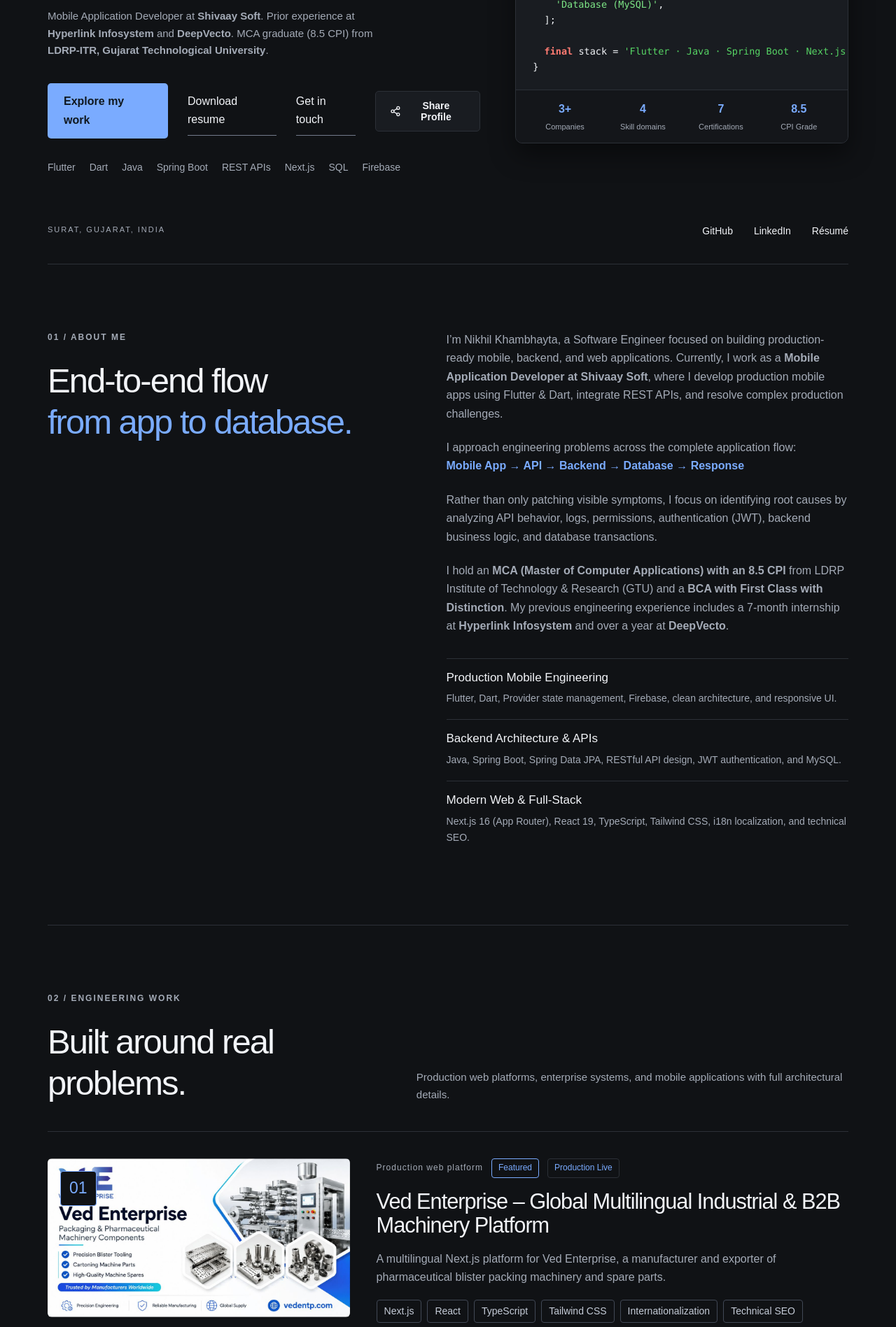
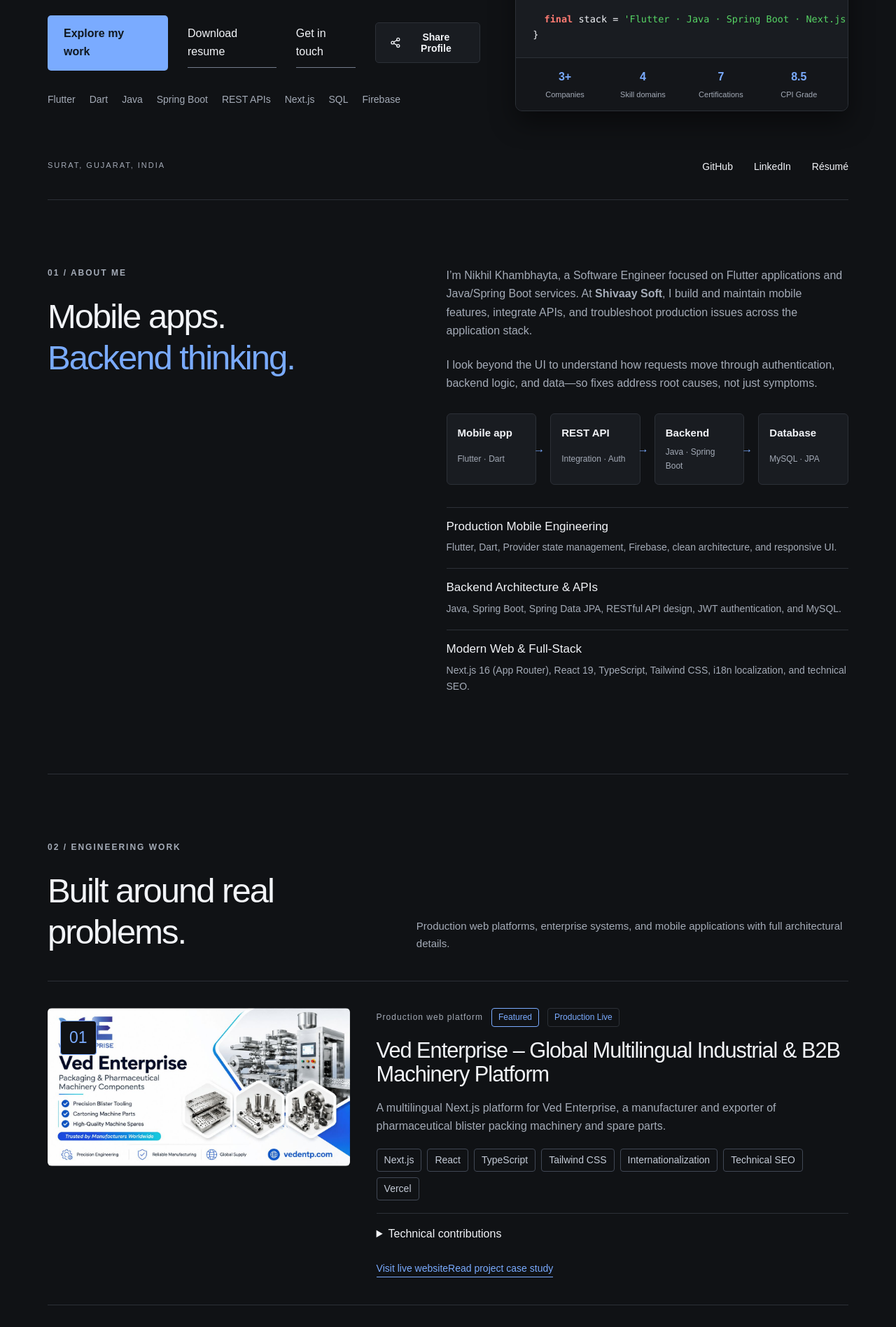
Before and after one commit to nikhil0667/Portfolio, a Next.js app: page / in a window 1280 px wide. Shown: the part 540-2437 px from the top of the page at 70% size. Built offline with nearby package versions, Linux system fonts and the light colour scheme.

Commit message:
feat: enhance portfolio structure with new project layout and skill categorization

```diff
--- a/app/redesign.css
+++ b/app/redesign.css
@@ -1793,3 +1793,114 @@ main section {
         letter-spacing: -1.2px;
     }
 }
+
+.architecture-flow {
+    display: grid;
+    grid-template-columns: repeat(4, minmax(0, 1fr));
+    gap: 20px;
+    list-style: none;
+    margin: 30px 0;
+    padding: 0;
+}
+
+.architecture-flow li {
+    position: relative;
+    display: grid;
+    gap: 5px;
+    padding: 15px;
+    background: var(--surface);
+    border: 1px solid var(--line);
+    border-radius: 6px;
+}
+
+.architecture-flow li + li::before {
+    content: "→";
+    position: absolute;
+    top: 50%;
+    left: -17px;
+    color: var(--blue);
+    transform: translate(-50%, -50%);
+}
+
+.architecture-flow strong {
+    font-family: var(--font-space-grotesk), sans-serif;
+    font-size: 15px;
+}
+
+.architecture-flow span {
+    color: var(--muted);
+    font-size: 12px;
+}
+
+.more-projects {
+    margin-top: 30px;
+}
+
+.more-projects > summary {
+    color: var(--blue);
+}
+
+.more-projects > summary span {
+    float: right;
+    color: var(--muted);
+    font: 14px var(--font-dm-sans), sans-serif;
+}
+
+.more-projects .project-list {
+    margin-top: 20px;
+}
+
+.resume-simple-card {
+    display: flex;
+    align-items: center;
+    justify-content: space-between;
+    gap: 30px;
+    padding: 30px;
+    background: var(--surface);
+    border: 1px solid var(--line);
+    border-radius: 8px;
+}
+
+.resume-simple-card > p {
+    margin: 0;
+    color: var(--muted);
+}
+
+.resume-simple-actions {
+    display: flex;
+    flex-wrap: wrap;
+    align-items: center;
+    gap: 16px;
+}
+
+.resume-simple-actions .button-secondary {
+    white-space: nowrap;
+}
+
+@media(max-width: 900px) {
+    .architecture-flow {
+        grid-template-columns: repeat(2, minmax(0, 1fr));
+    }
+
+    .architecture-flow li + li::before {
+        content: none;
+    }
+}
+
+@media(max-width: 600px) {
+    .resume-simple-card {
+        align-items: flex-start;
+        flex-direction: column;
+        padding: 24px 20px;
+    }
+
+    .resume-simple-actions {
+        align-items: stretch;
+        flex-direction: column;
+        width: 100%;
+    }
+
+    .resume-simple-actions > * {
+        text-align: center;
+    }
+}
--- a/components/PortfolioPage.jsx
+++ b/components/PortfolioPage.jsx
@@ -2,10 +2,8 @@ import Image from 'next/image';
 import { projects, certifications, experiences, education, skillGroups } from '../data/portfolio';
 import ShareButton from './ShareButton';
 
-const orderedProjects = [
-  ...projects.filter(project => project.featured),
-  ...projects.filter(project => !project.featured),
-];
+const featuredProjects = projects.filter(project => project.featured);
+const additionalProjects = projects.filter(project => !project.featured);
 
 const navigation = [
   ['Home', 'home'],
@@ -40,6 +38,66 @@ function Heading({ number, label, title, children }) {
   );
 }
 
+function ProjectRow({ project, index }) {
+  return (
+    <article className={`project-row${project.featured ? ' featured-project' : ''}`} key={project.title}>
+      <div className="project-visual">
+        <Image
+          src={project.image}
+          alt={project.imageAlt || `Illustration for ${project.title}`}
+          width={project.imageWidth || 600}
+          height={project.imageHeight || 400}
+          style={project.imageWidth && project.imageHeight
+            ? { aspectRatio: `${project.imageWidth} / ${project.imageHeight}` }
+            : undefined}
+          sizes="(max-width: 600px) 100vw, (max-width: 1240px) 40vw, 454px"
+        />
+        <span className="project-number">{String(index + 1).padStart(2, '0')}</span>
+      </div>
+      <div className="project-body">
+        <div className="project-meta">
+          <span>{project.category}</span>
+          {project.featured && <span className="project-featured-label">Featured</span>}
+          {project.context && project.context !== 'Production' && (
+            <span className="project-context">{project.context}</span>
+          )}
+          <span className="project-status">{project.status}</span>
+        </div>
+        <h3>{project.title}</h3>
+        <p>{project.description}</p>
+        <div className="tags" aria-label="Technologies">
+          {project.tech.map(tech => (
+            <span key={tech}>{tech}</span>
+          ))}
+        </div>
+        <details className="project-details">
+          <summary>Technical contributions</summary>
+          {project.architecture && (
+            <p className="project-architecture">
+              <strong>Architecture:</strong> {project.architecture}
+            </p>
+          )}
+          <ul>
+            {project.contributions.map(detail => (
+              <li key={detail}>{detail}</li>
+            ))}
+          </ul>
+        </details>
+        {project.link && (
+          <ExternalLink className="project-link" href={project.link} ariaLabel={`Visit live website for ${project.title}`}>
+            Visit live website
+          </ExternalLink>
+        )}
+        {project.slug && (
+          <a className="project-link" href={`/projects/${project.slug}`}>
+            Read project case study
+          </a>
+        )}
+      </div>
+    </article>
+  );
+}
+
 export default function PortfolioPage() {
   return (
     <>
@@ -69,17 +127,16 @@ export default function PortfolioPage() {
         {/* HERO SECTION */}
         <section className="hero" id="home">
           <div className="hero-copy">
-            <p className="eyebrow">NIKHIL KHAMBHAYTA · SOFTWARE ENGINEER</p>
+            <p className="eyebrow">NIKHIL KHAMBHAYTA · MOBILE &amp; BACKEND ENGINEER</p>
             <h1 className="hero-headline">
-              Software Engineer<br />
-              <span>| Flutter, Java &amp; Spring Boot |</span><br />
-              Building Production-Ready Applications
+              Mobile applications.<br />
+              <span>Scalable backends.</span>
             </h1>
             <p className="intro">
-              I build production Flutter apps and solve problems end to end across the mobile app, API, backend, and data layers.
+              Software Engineer specializing in Flutter mobile development and Java Spring Boot backend systems. I build production-ready applications, integrate REST APIs, and solve problems across the application stack.
             </p>
             <p className="hero-context">
-              Mobile Application Developer at <strong>Shivaay Soft</strong>. Prior experience at <strong>Hyperlink Infosystem</strong> and <strong>DeepVecto</strong>. MCA graduate (8.5 CPI) from <strong>LDRP-ITR, Gujarat Technological University</strong>.
+              Currently working as a <strong>Mobile Application Developer at Shivaay Soft</strong>.
             </p>
             <div className="actions">
               <a className="button" href="#projects">Explore my work</a>
@@ -161,23 +218,21 @@ export default function PortfolioPage() {
         <section id="about" className="section about">
           <div>
             <p className="eyebrow">01 / ABOUT ME</p>
-            <h2>End-to-end flow<br /><span>from app to database.</span></h2>
+            <h2>Mobile apps.<br /><span>Backend thinking.</span></h2>
           </div>
           <div className="about-copy">
             <p>
-              I’m Nikhil Khambhayta, a Software Engineer focused on building production-ready mobile, backend, and web applications. Currently, I work as a <strong>Mobile Application Developer at Shivaay Soft</strong>, where I develop production mobile apps using Flutter & Dart, integrate REST APIs, and resolve complex production challenges.
+              I’m Nikhil Khambhayta, a Software Engineer focused on Flutter applications and Java/Spring Boot services. At <strong>Shivaay Soft</strong>, I build and maintain mobile features, integrate APIs, and troubleshoot production issues across the application stack.
             </p>
             <p>
-              I approach engineering problems across the complete application flow:
-              <br />
-              <strong style={{ color: 'var(--blue)' }}>Mobile App → API → Backend → Database → Response</strong>
+              I look beyond the UI to understand how requests move through authentication, backend logic, and data—so fixes address root causes, not just symptoms.
             </p>
-            <p>
-              Rather than only patching visible symptoms, I focus on identifying root causes by analyzing API behavior, logs, permissions, authentication (JWT), backend business logic, and database transactions.
-            </p>
-            <p>
-              I hold an <strong>MCA (Master of Computer Applications) with an 8.5 CPI</strong> from LDRP Institute of Technology & Research (GTU) and a <strong>BCA with First Class with Distinction</strong>. My previous engineering experience includes a 7-month internship at <strong>Hyperlink Infosystem</strong> and over a year at <strong>DeepVecto</strong>.
-            </p>
+            <ol className="architecture-flow" aria-label="Application engineering flow">
+              <li><strong>Mobile app</strong><span>Flutter · Dart</span></li>
+              <li><strong>REST API</strong><span>Integration · Auth</span></li>
+              <li><strong>Backend</strong><span>Java · Spring Boot</span></li>
+              <li><strong>Database</strong><span>MySQL · JPA</span></li>
+            </ol>
             <div className="skill-groups">
               <div>
                 <h3>Production Mobile Engineering</h3>
@@ -202,64 +257,20 @@ export default function PortfolioPage() {
             Production web platforms, enterprise systems, and mobile applications with full architectural details.
           </Heading>
           <div className="project-list">
-            {orderedProjects.map((project, index) => (
-              <article className={`project-row${project.featured ? ' featured-project' : ''}`} key={project.title}>
-                <div className="project-visual">
-                  <Image
-                    src={project.image}
-                    alt={project.imageAlt || `Illustration for ${project.title}`}
-                    width={project.imageWidth || 600}
-                    height={project.imageHeight || 400}
-                    style={project.imageWidth && project.imageHeight
-                      ? { aspectRatio: `${project.imageWidth} / ${project.imageHeight}` }
-                      : undefined}
-                    sizes="(max-width: 600px) 100vw, (max-width: 1240px) 40vw, 454px"
-                  />
-                  <span className="project-number">{String(index + 1).padStart(2, '0')}</span>
-                </div>
-                <div className="project-body">
-                  <div className="project-meta">
-                    <span>{project.category}</span>
-                    {project.featured && <span className="project-featured-label">Featured</span>}
-                    {project.context && project.context !== 'Production' && (
-                      <span className="project-context">{project.context}</span>
-                    )}
-                    <span className="project-status">{project.status}</span>
-                  </div>
-                  <h3>{project.title}</h3>
-                  <p>{project.description}</p>
-                  <div className="tags" aria-label="Technologies">
-                    {project.tech.map(tech => (
-                      <span key={tech}>{tech}</span>
-                    ))}
-                  </div>
-                  <details className="project-details">
-                    <summary>Technical contributions</summary>
-                    {project.architecture && (
-                      <p className="project-architecture">
-                        <strong>Architecture:</strong> {project.architecture}
-                      </p>
-                    )}
-                    <ul>
-                      {project.contributions.map(detail => (
-                        <li key={detail}>{detail}</li>
-                      ))}
-                    </ul>
-                  </details>
-                  {project.link && (
-                    <ExternalLink className="project-link" href={project.link} ariaLabel={`Visit live website for ${project.title}`}>
-                      Visit live website
-                    </ExternalLink>
-                  )}
-                  {project.slug && (
-                    <a className="project-link" href={`/projects/${project.slug}`}>
-                      Read project case study
-                    </a>
-                  )}
-                </div>
-              </article>
+            {featuredProjects.map((project, index) => (
+              <ProjectRow project={project} index={index} key={project.title} />
             ))}
           </div>
+          {additionalProjects.length > 0 && (
+            <details className="more-projects">
+              <summary>More projects <span>{additionalProjects.length} projects</span></summary>
+              <div className="project-list">
+                {additionalProjects.map((project, index) => (
+                  <ProjectRow project={project} index={featuredProjects.length + index} key={project.title} />
+                ))}
+              </div>
+            </details>
+          )}
           <p className="source-note project-note">
             Explore more projects and code samples on my GitHub.{' '}
             <ExternalLink href="https://github.com/nikhil0667" ariaLabel="View Nikhil Khambhayta GitHub profile">View my GitHub profile</ExternalLink>.
@@ -408,113 +419,18 @@ export default function PortfolioPage() {
 
         {/* RÉSUMÉ SECTION */}
         <section id="resume" className="section resume-section">
-          <Heading number="07" label="RÉSUMÉ & CV" title="Curriculum Vitae & Career Highlights.">
-            Overview of engineering experience, project contributions, education, and technical capabilities.
+          <Heading number="07" label="RÉSUMÉ" title="Want the concise version?">
+            Download my résumé for a focused overview of experience, projects, education, and technical skills.
           </Heading>
-
-          <div className="resume-card-container">
-            {/* Left Column: ATS Executive Summary Card */}
-            <div className="resume-preview-card">
-              <div className="resume-card-header">
-                <div>
-                  <span className="resume-doc-tag">PDF RESUME</span>
-                  <h3>Nikhil Khambhayta</h3>
-                  <p className="resume-doc-subtitle">Software Engineer | Flutter, Java &amp; Spring Boot</p>
-                </div>
-              </div>
-
-              <div className="resume-summary-grid">
-                <div className="resume-summary-col">
-                  <h4>Core Engineering</h4>
-                  <ul>
-                    <li>Mobile Development (Flutter, Dart, Android SDK)</li>
-                    <li>Backend Systems (Java, Spring Boot, REST APIs)</li>
-                    <li>Full-Stack Web (Next.js 16, React 19, TypeScript)</li>
-                    <li>Relational Databases (MySQL, PostgreSQL, JPA)</li>
-                  </ul>
-                </div>
-                <div className="resume-summary-col">
-                  <h4>Experience &amp; Education</h4>
-                  <ul>
-                    <li><strong>Shivaay Soft:</strong> Mobile Application Developer · Aug 2026–Present</li>
-                    <li><strong>Hyperlink Infosystem:</strong> Software Engineer Intern · Nov 2025–May 2026</li>
-                    <li><strong>DeepVecto:</strong> Mobile Application Developer Intern · Aug 2023–Aug 2024</li>
-                    <li><strong>Education:</strong> MCA (Aug 2024–Apr 2026, 8.5 CPI) &amp; BCA (Nov 2021–Feb 2024, Distinction)</li>
-                  </ul>
-                </div>
-              </div>
-
-              <div className="resume-highlights-row">
-                <div className="highlight-pill">
-                  <strong>Flutter + Java</strong>
-                  <span>Engineering focus</span>
-                </div>
-                <div className="highlight-pill">
-                  <strong>8.5 CPI</strong>
-                  <span>MCA Grade</span>
-                </div>
-                <div className="highlight-pill">
-                  <strong>7 Listed</strong>
-                  <span>Courses &amp; credentials</span>
-                </div>
-                <div className="highlight-pill">
-                  <strong>Surat, IN</strong>
-                  <span>Location</span>
-                </div>
-              </div>
-            </div>
-
-            {/* Right Column: Download & Action Hub */}
-            <div className="resume-actions-card">
-              <div className="resume-action-box">
-                <div className="resume-icon-circle">
-                  <svg width="28" height="28" viewBox="0 0 24 24" fill="none" stroke="currentColor" strokeWidth="2" strokeLinecap="round" strokeLinejoin="round">
-                    <path d="M14 2H6a2 2 0 0 0-2 2v16a2 2 0 0 0 2 2h12a2 2 0 0 0 2-2V8z" />
-                    <polyline points="14 2 14 8 20 8" />
-                    <line x1="16" y1="13" x2="8" y2="13" />
-                    <line x1="16" y1="17" x2="8" y2="17" />
-                    <polyline points="10 9 9 9 8 9" />
-                  </svg>
-                </div>
-                <h4>Download Curriculum Vitae</h4>
-                <p>Get a concise PDF résumé outlining work history, technical skills, education, and project contributions.</p>
-
-                <div className="resume-cta-buttons">
-                  <a
-                    className="button resume-download-btn"
-                    href="/assets/Nikhil_Khambhayta_Resume.pdf"
-                    download="Nikhil_Khambhayta_Resume.pdf"
-                    target="_blank"
-                    rel="noopener noreferrer"
-                  >
-                    <svg width="18" height="18" viewBox="0 0 24 24" fill="none" stroke="currentColor" strokeWidth="2" strokeLinecap="round" strokeLinejoin="round">
-                      <path d="M21 15v4a2 2 0 0 1-2 2H5a2 2 0 0 1-2-2v-4" />
-                      <polyline points="7 10 12 15 17 10" />
-                      <line x1="12" y1="15" x2="12" y2="3" />
-                    </svg>
-                    <span>Download CV (PDF)</span>
-                  </a>
-
-                  <a
-                    className="button-secondary"
-                    href="https://www.linkedin.com/in/nikhil-khambhayta"
-                    target="_blank"
-                    rel="noopener noreferrer"
-                  >
-                    <svg width="18" height="18" viewBox="0 0 24 24" fill="currentColor">
-                      <path d="M19 0h-14c-2.761 0-5 2.239-5 5v14c0 2.761 2.239 5 5 5h14c2.762 0 5-2.239 5-5v-14c0-2.761-2.238-5-5-5zm-11 19h-3v-11h3v11zm-1.5-12.268c-.966 0-1.75-.79-1.75-1.764s.784-1.764 1.75-1.764 1.75.79 1.75 1.764-.783 1.764-1.75 1.764zm13.5 12.268h-3v-5.604c0-3.368-4-3.113-4 0v5.604h-3v-11h3v1.765c1.396-2.586 7-2.777 7 2.476v6.759z"/>
-                    </svg>
-                    <span>LinkedIn profile</span>
-                  </a>
-
-                  <a
-                    className="inline-email-link"
-                    href="mailto:nikhilkhambhayta@gmail.com?subject=Resume%20Inquiry%20-%20Nikhil%20Khambhayta&body=Hi%20Nikhil,%0A%0AI%20reviewed%20your%20portfolio%20and%20would%20like%20to%20discuss%20an%20engineering%20opportunity%20or%20request%20your%20latest%20customized%20resume.%0A%0ABest%20regards,"
-                  >
-                    ✉️ Request tailored copy via email
-                  </a>
-                </div>
-              </div>
+          <div className="resume-simple-card">
+            <p>Experience, selected projects, education, and technical skills in a single PDF.</p>
+            <div className="resume-simple-actions">
+              <a className="button" href="/assets/Nikhil_Khambhayta_Resume.pdf" download="Nikhil_Khambhayta_Resume.pdf">
+                Download Resume PDF
+              </a>
+              <ExternalLink className="button-secondary" href="https://www.linkedin.com/in/nikhil-khambhayta">
+                View LinkedIn
+              </ExternalLink>
             </div>
           </div>
         </section>
--- a/data/portfolio.js
+++ b/data/portfolio.js
@@ -92,9 +92,18 @@ export const education = [
 
 export const skillGroups = [
   [
-    'Mobile Engineering',
+    'Primary Stack',
+    'The core technologies I use across mobile applications and backend systems.',
+    ['Flutter', 'Dart', 'Java', 'Spring Boot', 'REST APIs', 'MySQL'],
+    [
+      { label: 'Event QR Attendance System', slug: 'event-qr-attendance' },
+      { label: 'LMS System', slug: 'lms-system' }
+    ]
+  ],
+  [
+    'Mobile Development',
     'Cross-platform and Android application development, represented in the LMS, expense tracker, and QR attendance projects.',
-    ['Flutter', 'Dart', 'Android SDK', 'Firebase', 'REST API integration', 'Clean Architecture'],
+    ['Android SDK', 'Firebase', 'Provider', 'REST API integration', 'Clean Architecture'],
     [
       { label: 'Event QR Attendance System', slug: 'event-qr-attendance' },
       { label: 'LMS System', slug: 'lms-system' },
@@ -102,7 +111,7 @@ export const skillGroups = [
     ]
   ],
   [
-    'Backend Engineering',
+    'Backend Development',
     'Server-side application development, API design, and authentication across the QR attendance system and production mobile workflows.',
     ['Java', 'Spring Boot', 'Spring Data JPA', 'Hibernate', 'REST APIs', 'JWT authentication'],
     [
@@ -110,7 +119,7 @@ export const skillGroups = [
     ]
   ],
   [
-    'Web Engineering',
+    'Web Development',
     'Modern web application development applied to the Ved Enterprise platform and event administration dashboard.',
     ['Next.js App Router', 'React', 'TypeScript', 'Tailwind CSS', 'Internationalization', 'Technical SEO'],
     [
@@ -119,9 +128,9 @@ export const skillGroups = [
     ]
   ],
   [
-    'Data & Engineering Tools',
-    'Relational databases, version control, and delivery workflows used across the attendance, mobile, and web projects.',
-    ['MySQL', 'SQL', 'SQLite', 'Git & GitHub', 'Postman', 'Vercel'],
+    'Tools & Data',
+    'Version control, API testing, deployment, and relational data tools used across my projects.',
+    ['SQL', 'SQLite', 'Git & GitHub', 'Postman', 'Vercel', 'Railway'],
     [
       { label: 'Event QR Attendance System', slug: 'event-qr-attendance' },
       { label: 'Android Expense Tracker', slug: 'android-expense-tracker' },
@@ -203,6 +212,7 @@ export const projects = [
   },
   {
     "title": "LMS System",
+    "featured": true,
     "slug": "lms-system",
     "seoTitle": "Flutter Learning Management System",
     "seoDescription": "A Flutter learning management app developed during an internship, with authentication, course modules, quiz submissions, and progress tracking.",
```
